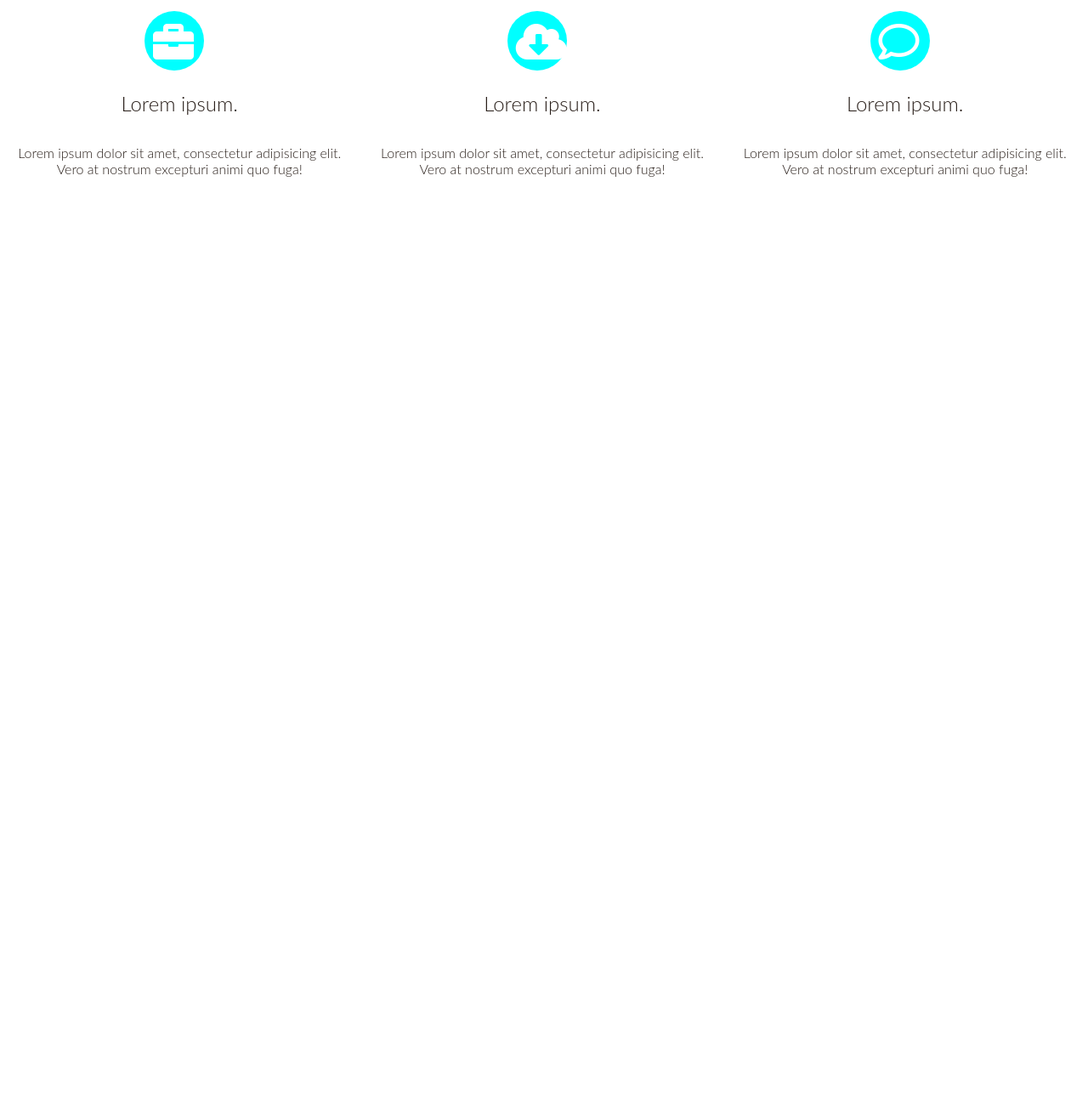
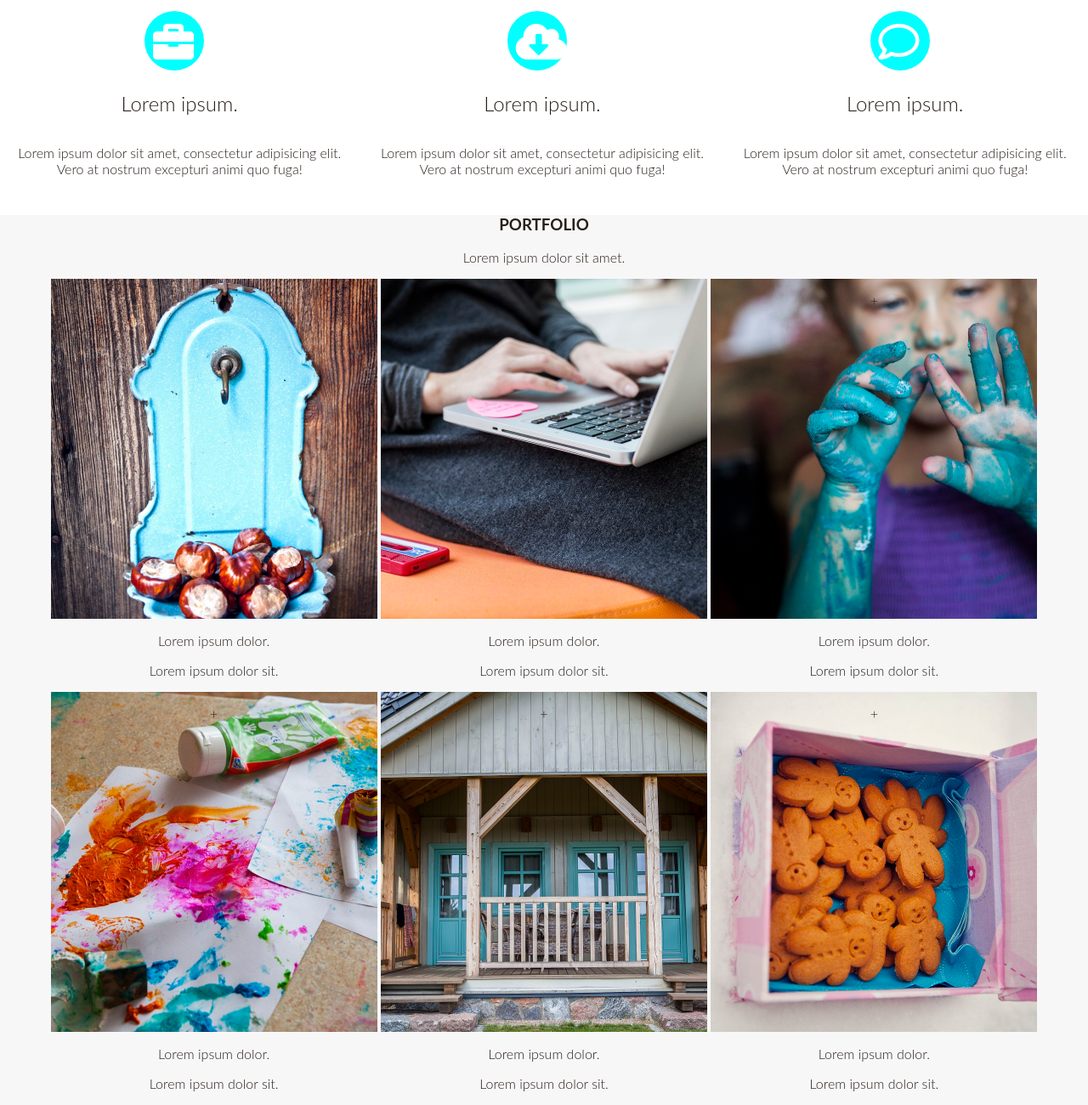
Before and after one commit to Ola1990/zasanie-sass, a plain HTML site: page index.html in a window 1280 px wide. Shown: the part 891-2191 px from the top of the page at 85% size. Before the commit the page ends 1125 px from the top, so only its background shows below. Drawn offline with Linux system fonts and the light colour scheme.

Commit message:
half-portfolio

```diff
--- a/index.html
+++ b/index.html
@@ -1,5 +1,6 @@
 <!DOCTYPE html>
 <html lang="en">
+
 <head>
     <meta charset="UTF-8">
     <title>Document</title>
@@ -7,6 +8,7 @@
     <link rel="stylesheet" href="css/fontawesome-all.min.css">
     <link href="https://fonts.googleapis.com/css?family=Open+Sans:400,700&amp;subset=latin-ext" rel="stylesheet">
 </head>
+
 <body>
     <nav id="main-nav">
         <a class="navbar-brand" href="#">Bootstrap Project</a>
@@ -51,6 +53,95 @@
             </div>
         </div>
     </section>
+    <section id="portfolio">
+        <div id="title-portfolio">
+            <h3>PORTFOLIO</h3>
+            <p id="section-portfolio">Lorem ipsum dolor sit amet.</p>
+        </div>
+        <div id="container1">
+            <div id="box1" class="box">
+                <div class="inside-box">
+                    <div id="image1" class="image-portfolio">
+                        <div class="blue-mask">
+                            <p class="plus">+</p>
+                        </div>
+                    </div>
+                </div>
+                <div class="paragraphs">
+                    <p class="title-image">Lorem ipsum dolor.</p>
+                    <p class="under-image">Lorem ipsum dolor sit.</p>
+                </div>
+            </div>
+            <div id="box2" class="box">
+                <div class="inside-box">
+                    <div id="image2" class="image-portfolio">
+                        <div class="blue-mask">
+                            <p class="plus">+</p>
+                        </div>
+                    </div>
+                </div>
+                <div class="paragraphs">
+                    <p class="title-image">Lorem ipsum dolor.</p>
+                    <p class="under-image">Lorem ipsum dolor sit.</p>
+                </div>
+            </div>
+            <div id="box3" class="box">
+                <div class="inside-box">
+                    <div id="image3" class="image-portfolio">
+                        <div class="blue-mask">
+                            <p class="plus">+</p>
+                        </div>
+                    </div>
+                </div>
+                <div class="paragraphs">
+                    <p class="title-image">Lorem ipsum dolor.</p>
+                    <p class="under-image">Lorem ipsum dolor sit.</p>
+                </div>
+            </div>
+        </div>
+        <div id="container2">
+            <div id="box4" class="box">
+                <div class="inside-box">
+                    <div id="image4" class="image-portfolio">
+                        <div class="blue-mask">
+                            <p class="plus">+</p>
+                        </div>
+                    </div>
+                </div>
+                <div class="paragraphs">
+                    <p class="title-image">Lorem ipsum dolor.</p>
+                    <p class="under-image">Lorem ipsum dolor sit.</p>
+                </div>
+            </div>
+            <div id="box5" class="box">
+                <div class="inside-box">
+                    <div id="image5" class="image-portfolio">
+                        <div class="blue-mask">
+                            <p class="plus">+</p>
+                        </div>
+                    </div>
+                </div>
+                <div class="paragraphs">
+                    <p class="title-image">Lorem ipsum dolor.</p>
+                    <p class="under-image">Lorem ipsum dolor sit.</p>
+                </div>
+            </div>
+            <div id="box6" class="box">
+                <div class="inside-box">
+                    <div id="image6" class="image-portfolio">
+                        <div class="blue-mask">
+                            <p class="plus">+</p>
+                        </div>
+                    </div>
+                </div>
+                <div class="paragraphs">
+                    <p class="title-image">Lorem ipsum dolor.</p>
+                    <p class="under-image">Lorem ipsum dolor sit.</p>
+                </div>
+            </div>
+        </div>
+    </section>
 
 </body>
+
 </html>
--- a/scss/_header.scss
+++ b/scss/_header.scss
@@ -1,4 +1,5 @@
 header {
+    position: relative;
     height: 100vh;
     width: 100%;
     background-image: url(../img/header/pictures_on_the_wall.jpg);
@@ -10,22 +11,22 @@ header {
 
     h1 {
         position: absolute;
-        top: 20%;
-        right: 180px;;
+        top: 40%;
+        right: 200px;
         transform: translate(-50%, -50%);
         color: white;
     }
     #navigation-header {
         position: absolute;
-        top: 25%;
-        right: 350px;
+        top: 45%;
+        right: 380px;
         transform: translate(-50%, -50%);
         color: white;
         font-size: 2rem;
     }
     .btn {
         position: absolute;
-        top: 35%;
+        top: 60%;
         right: 550px;
         transform: translate(-50%, -50%);
         font-size: 1rem;
--- /dev/null
+++ b/scss/_portfolio.scss
@@ -0,0 +1,47 @@
+#portfolio {
+    position: relative;
+    background-color: #f7f7f7;
+
+    #title-portfolio {
+        text-align: center;
+    }
+
+    #container1, #container2 {
+        display: inline-block;
+        width: 100%;
+        text-align: center;
+
+        .box {
+            display: inline-block;
+            width: 30%;
+
+            .image-portfolio {
+                height: 50vh;
+                overflow: hidden;
+                background-repeat: no-repeat;
+                background-size: cover;
+                background-position: center;
+
+            }
+
+            #image1 {
+                background-image: url(../img/portfolio/chestnut_on_bracket.jpg);
+
+            }
+            #image2 {
+                background-image: url(../img/portfolio/typing_on_laptop.jpg);
+            }
+            #image3 {
+                background-image: url(../img/portfolio/child_with_blue_paint.jpg);
+            }
+            #image4 {
+                background-image: url(../img/portfolio/chaotic_paint.jpg);
+            }#image5 {
+                background-image: url(../img/portfolio/house_with_blue_doors.jpg);
+            }#image6 {
+                background-image: url(../img/portfolio/box_of_cookies.jpg);
+            }
+
+        }
+    }
+}
--- a/scss/_services.scss
+++ b/scss/_services.scss
@@ -6,7 +6,7 @@
     }
 
     #section-icons {
-        position: absolute;
+        position: relative;
         display: inline-block;
 
 
--- a/scss/main.scss
+++ b/scss/main.scss
@@ -1,16 +1,17 @@
 @import 'nav';
 @import 'header';
 @import 'services';
-//html {
-//    position: relative;
-//}
+@import 'portfolio';
+html {
+    position: relative;
+}
 
 body {
     position: relative;
-    height: 100%;
+//    height: 100%;
     margin: 0;
     font-family: "Lato", sans-serif;
-    padding: 0;
+//    padding: 0;
     color: #291f1a;
     font-weight: 300;
 
```
Also changed, not shown: css/main.css. Lines whose indentation alone changed are shown as unchanged.
